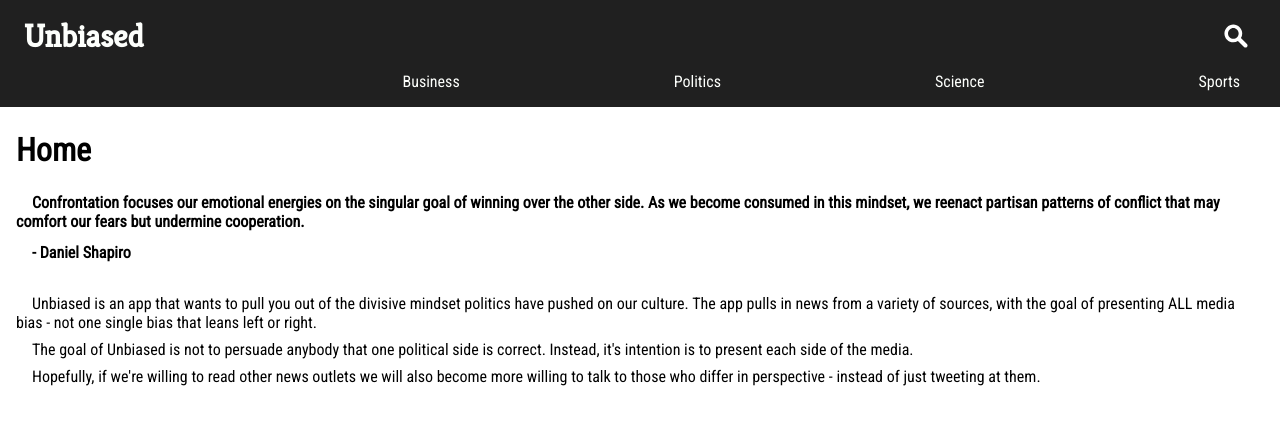
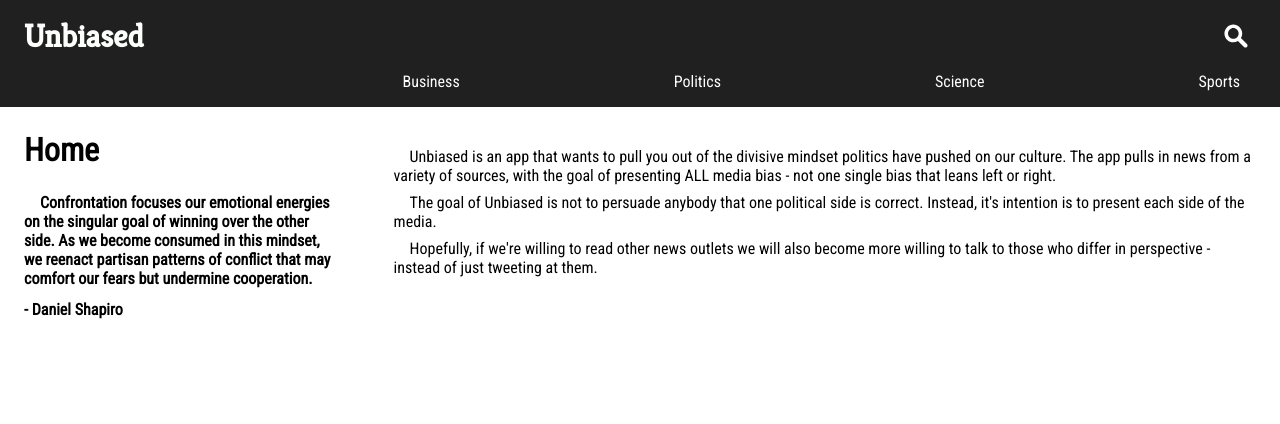
Before and after one commit to russellwinters/unbiased, a React (Create React App) app in the folder client/: page / in a window 1280 px wide. Shown: the top 424 px of the page. Built offline with nearby package versions, Linux system fonts and the light colour scheme.

Commit message:
Homepage is now responsive

```diff
--- a/client/src/components/Home.js
+++ b/client/src/components/Home.js
@@ -3,15 +3,17 @@
 export default function Home() {
   return (
     <section className="home">
-      <h2 className="home-title">Home</h2>
-      <div className="home-quote">
-        <p className="home-quote__content">
-          Confrontation focuses our emotional energies on the singular goal of
-          winning over the other side. As we become consumed in this mindset, we
-          reenact partisan patterns of conflict that may comfort our fears but
-          undermine cooperation.
-        </p>
-        <span className="home-quote__reference">- Daniel Shapiro</span>
+      <div className="home-page">
+        <h2 className="home-page__title">Home</h2>
+        <div className="home-page__quote">
+          <p className="home-page__quote-content">
+            Confrontation focuses our emotional energies on the singular goal of
+            winning over the other side. As we become consumed in this mindset,
+            we reenact partisan patterns of conflict that may comfort our fears
+            but undermine cooperation.
+          </p>
+          <span className="home-page__quote-content">- Daniel Shapiro</span>
+        </div>
       </div>
       <div className="home-about">
         <p className="home-about__content">
--- a/client/src/styles/main.css
+++ b/client/src/styles/main.css
@@ -388,23 +388,23 @@
   margin: 0 auto;
 }
 
-.home-title {
+.home-page__title {
   margin: 24px 0;
   font-weight: bold;
   font-size: 2em;
 }
 
-.home-quote {
+.home-page__quote {
   margin: 16px 0;
 }
 
-.home-quote__content {
+.home-page__quote-content {
   margin-bottom: 12px;
   text-indent: 1em;
   font-weight: bold;
 }
 
-.home-quote__reference {
+.home-page__quote-reference {
   margin-left: 16px;
   font-weight: bold;
 }
@@ -417,4 +417,28 @@
   margin: 8px 0;
   text-indent: 1em;
 }
+
+@media only screen and (min-width: 768px) {
+  .home {
+    width: calc(100vw - 48px);
+    display: -webkit-box;
+    display: -ms-flexbox;
+    display: flex;
+    -webkit-box-pack: justify;
+        -ms-flex-pack: justify;
+            justify-content: space-between;
+  }
+  .home-page {
+    width: 25%;
+  }
+  .home-about {
+    width: 70%;
+  }
+}
+
+@media only screen and (min-width: 1440px) {
+  .home {
+    width: calc(100vw - 360px);
+  }
+}
 /*# sourceMappingURL=main.css.map */
--- a/client/src/styles/partials/_homepage.scss
+++ b/client/src/styles/partials/_homepage.scss
@@ -2,24 +2,26 @@
   width: calc(100vw - 32px);
   margin: $center;
 
-  &-title {
+  &-page {
+    &__title {
       margin: 24px 0;
       font-weight: bold;
       font-size: 2em;
     }
 
-  &-quote {
+    &__quote {
       margin: 16px 0;
 
-    &__content {
+      &-content {
         margin-bottom: 12px;
         text-indent: 1em;
         font-weight: bold;
       }
 
-    &__reference {
+      &-reference {
         margin-left: 16px;
         font-weight: bold;
+      }
     }
   }
 
@@ -32,3 +34,24 @@
     }
   }
 }
+
+@include medium {
+  .home {
+    width: calc(100vw - 48px);
+    display: flex;
+    justify-content: space-between;
+    &-page {
+      width: 25%;
+    }
+
+    &-about {
+      width: 70%;
+    }
+  }
+}
+
+@include large {
+  .home {
+    width: calc(100vw - 360px);
+  }
+}
```
Also changed, not shown: 1 other file (tests, documents, lock files or other folders). Lines whose indentation alone changed are shown as unchanged.
